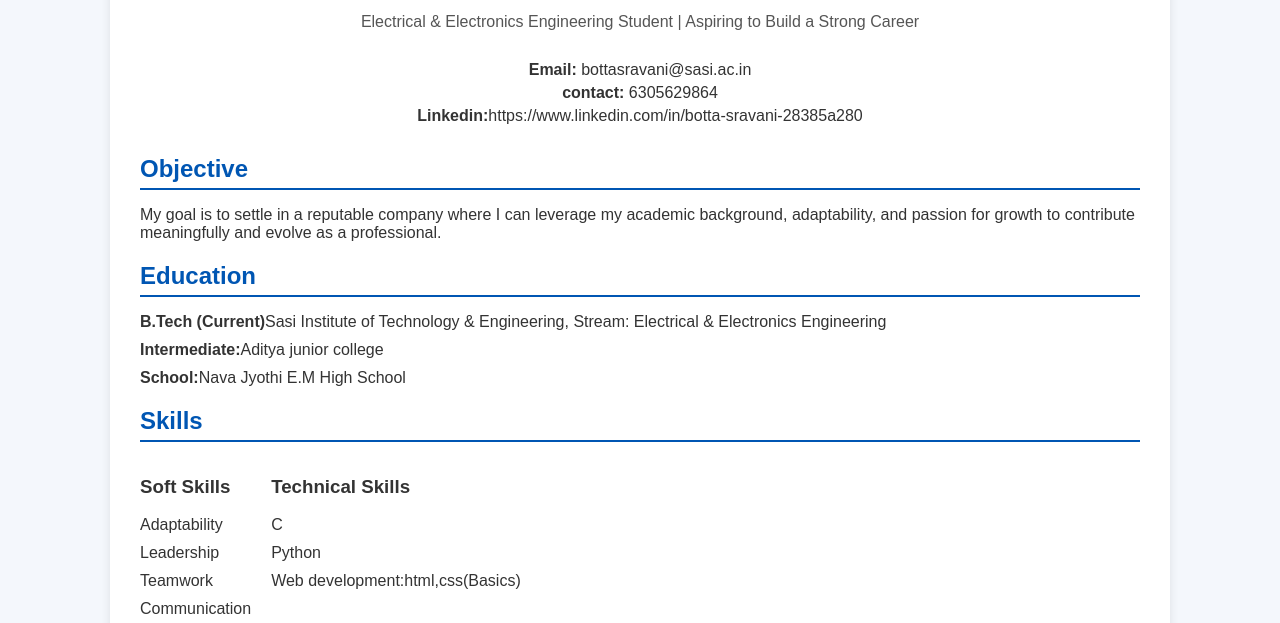
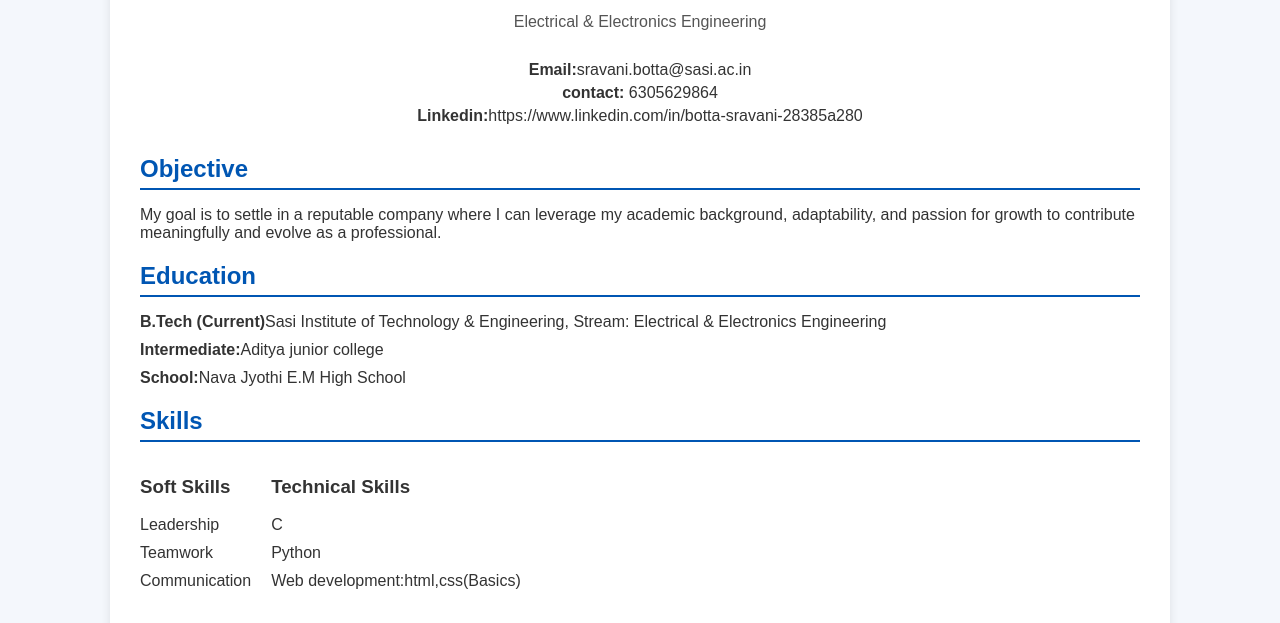
Before and after one commit to sravani050109/sravani050109.github.io, a plain HTML site: page index.html in a window 1280 px wide. Shown: the part 143-766 px from the top of the page. Drawn offline with Linux system fonts and the light colour scheme.

Commit message:
Updated code in index.html

```diff
--- a/index.html
+++ b/index.html
@@ -92,11 +92,11 @@ html lang="en">
     <div class="container">
         <header>
             <h1>Botta Sravani</h1>
-            <p>Electrical & Electronics Engineering Student | Aspiring to Build a Strong Career</p>
+            <p>Electrical & Electronics Engineering </p>
         </header>
 
         <div class="contact-info">
-            <p><strong>Email:</strong> bottasravani@sasi.ac.in</p>
+            <p><strong>Email:</strong>sravani.botta@sasi.ac.in</p>
             <p><strong>contact:</strong> 6305629864</p>
             <p><strong>Linkedin:</strong>https://www.linkedin.com/in/botta-sravani-28385a280</p>
         </div>
@@ -121,7 +121,6 @@ html lang="en">
                 <div>
                     <h3>Soft Skills</h3>
                     <ul>
-                        <li>Adaptability</li>
                         <li>Leadership</li>
                         <li>Teamwork</li>
                        <li>Communication</li>
```
